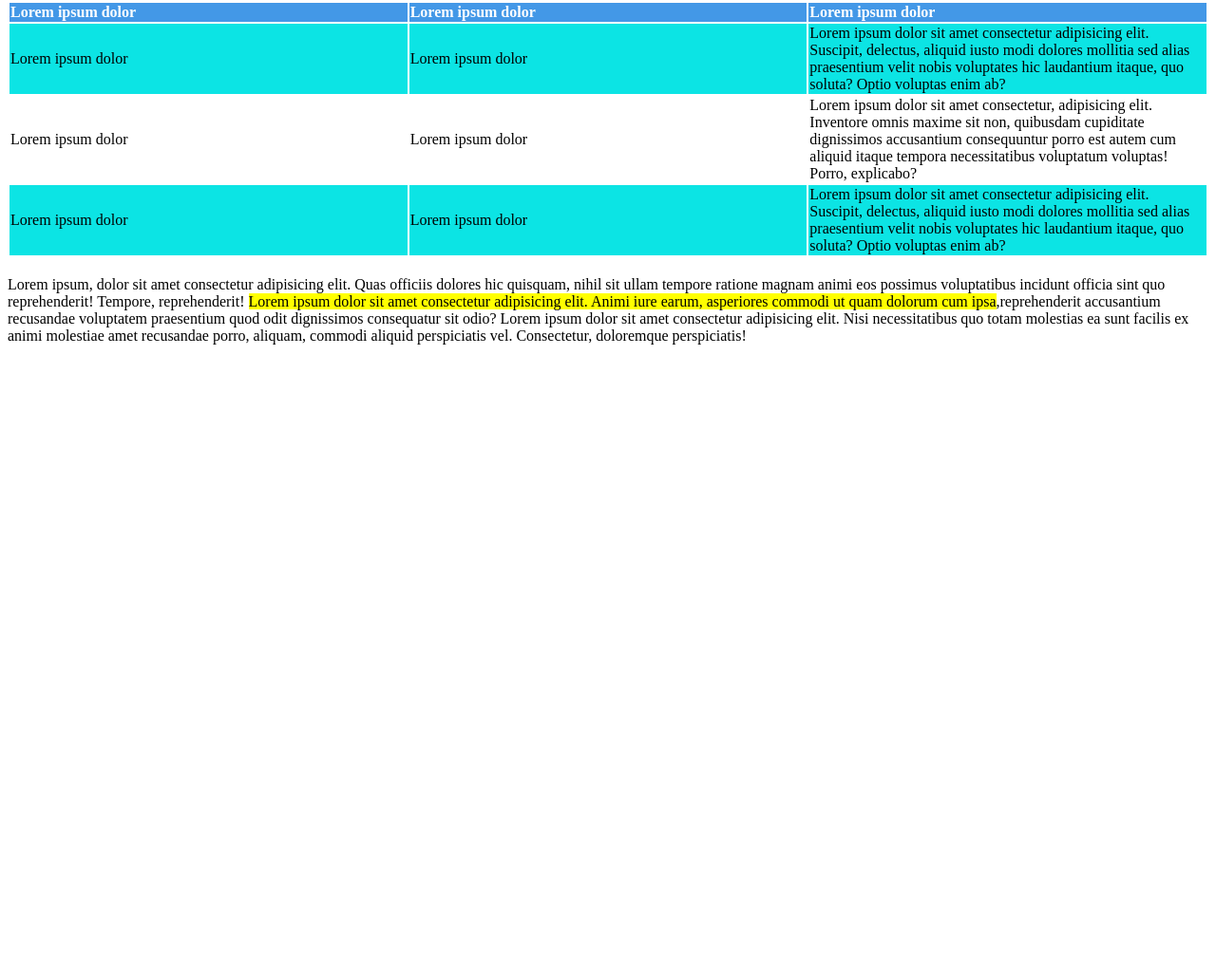
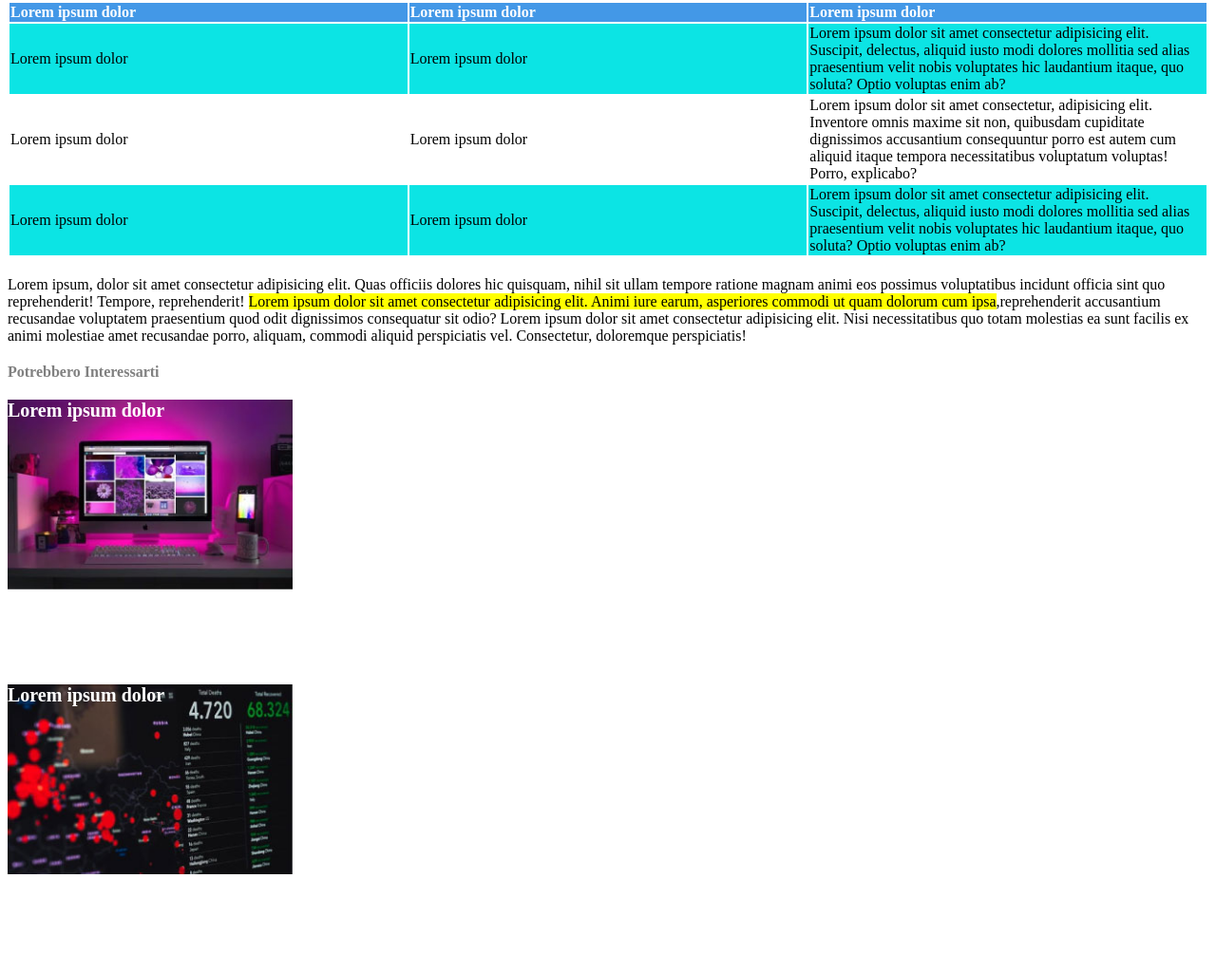
Before and after one commit to AngeloCrisci/html-css-booleaner, a plain HTML site: page index.html in a window 1280 px wide. Shown: the part 874-1898 px from the top of the page at 95% size. Before the commit the page ends 1257 px from the top, so only its background shows below. Drawn offline with Linux system fonts and the light colour scheme.

Commit message:
added footer

```diff
--- a/css/style.css
+++ b/css/style.css
@@ -51,3 +51,31 @@ thead{
 .color{
     background-color: rgb(12, 228, 228);
 }
+
+#gray{
+    color: gray;
+    font-weight: 900;
+}
+
+#dolor{
+    color:white;
+    font-size: 20px;
+    font-weight: 900;
+    background-image: url(/img/monitor.jpg);
+    background-size: contain;
+    background-repeat: no-repeat;
+    height: 300px;
+    width: 300px;
+    margin-top: 20px;
+}
+
+#ipsum{
+    color:white;
+    font-size: 20px;
+    font-weight: 900;
+    background-image: url(/img/graph.jpg);
+    background-size: contain;
+    background-repeat: no-repeat;
+    height: 300px;
+    width: 300px;
+}
--- a/index.html
+++ b/index.html
@@ -65,16 +65,20 @@
                 </tbody>
             </table>
         <!--Section 5-->
-        <section>
-            <p class="lorem">Lorem ipsum, dolor sit amet consectetur adipisicing elit. Quas officiis dolores hic quisquam, nihil sit ullam tempore ratione magnam animi eos possimus voluptatibus incidunt officia sint quo reprehenderit! Tempore, reprehenderit! <span class="yellow">Lorem ipsum dolor sit amet consectetur adipisicing elit. Animi iure earum, asperiores commodi ut quam dolorum cum ipsa</span>,reprehenderit accusantium recusandae voluptatem praesentium quod odit dignissimos consequatur sit odio?
-            Lorem ipsum dolor sit amet consectetur adipisicing elit. Nisi necessitatibus quo totam molestias ea sunt facilis ex animi molestiae amet recusandae porro, aliquam, commodi aliquid perspiciatis vel. Consectetur, doloremque perspiciatis!
-            </p>
-        </section>
-
-
+            <section>
+                <p class="lorem">Lorem ipsum, dolor sit amet consectetur adipisicing elit. Quas officiis dolores hic quisquam, nihil sit ullam tempore ratione magnam animi eos possimus voluptatibus incidunt officia sint quo reprehenderit! Tempore, reprehenderit! <span class="yellow">Lorem ipsum dolor sit amet consectetur adipisicing elit. Animi iure earum, asperiores commodi ut quam dolorum cum ipsa</span>,reprehenderit accusantium recusandae voluptatem praesentium quod odit dignissimos consequatur sit odio?
+                Lorem ipsum dolor sit amet consectetur adipisicing elit. Nisi necessitatibus quo totam molestias ea sunt facilis ex animi molestiae amet recusandae porro, aliquam, commodi aliquid perspiciatis vel. Consectetur, doloremque perspiciatis!
+                </p>
+            </section>
         </main>
         <footer>
-
+            <span id="gray">Potrebbero Interessarti</span>
+            <section id="dolor">
+                <span>Lorem ipsum dolor</span>
+            </section>
+            <section id="ipsum">
+                <span>Lorem ipsum dolor</span>
+            </section>
         </footer>
         </div>
     </body>
```
